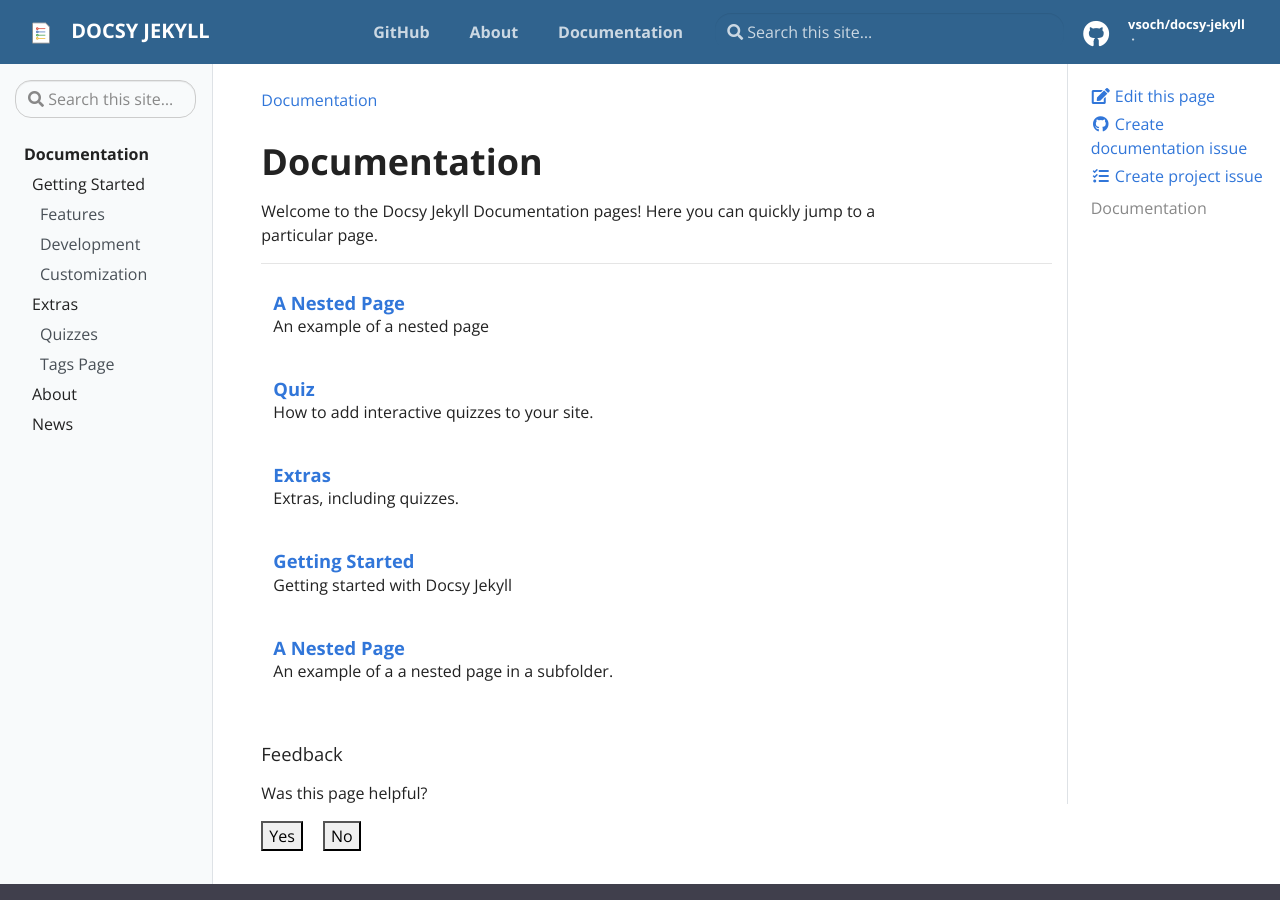
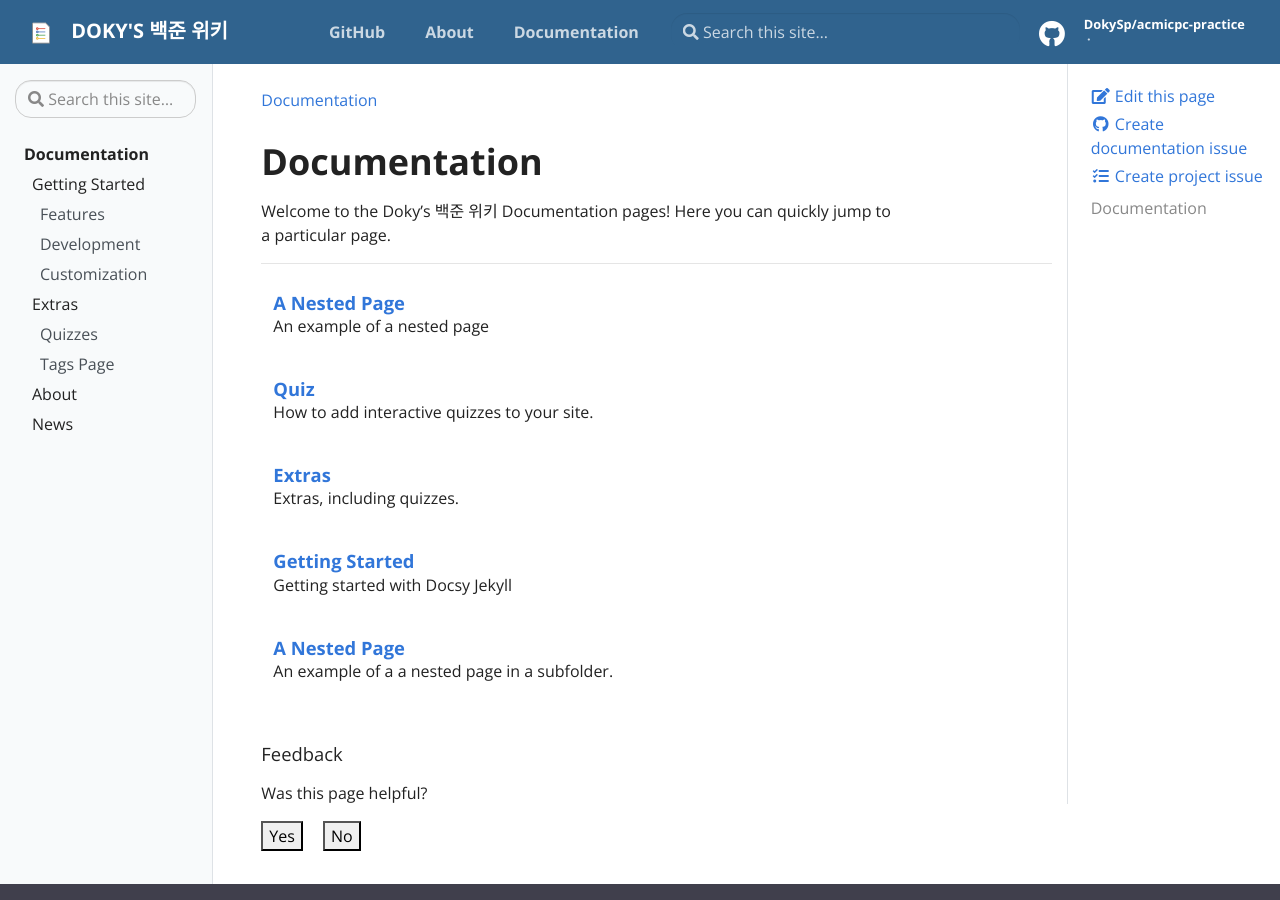
Before and after one commit to uhug/uhug.github.io, a Jekyll site: the page built from pages/docs.md, in a window 1280 px wide and 900 px high. Built offline with Jekyll 4.4.1, drawn with Linux system fonts in a browser that asks for light colours; some of the changed text lies outside the part shown.

Commit message:
Update _config.yml

```diff
--- a/_config.yml
+++ b/_config.yml
@@ -14,29 +14,27 @@
 # You can create any custom variable you would like, and they will be accessible
 # in the templates via {{ site.myvariable }}.
 
-title: Docsy Jekyll
-email: your-email@domain.com
-author: Dinosaur Avocado
+title: Doky's 백준 위키
+email: uhug@naver.com
+author: DokySp
 description: > # this means to ignore newlines until "baseurl:"
-  Write an awesome description for your new site here. You can edit this
-  line in _config.yml. It will appear in your document head meta (for
-  Google search results) and in your feed.xml site description.
+  백준 온라인 저지를 풀고 풀이 내용을 정리한 위키입니다.
 
 # DO NOT CHANGE THE LINE OF THIS FILE without editing .circleci/circle_urls.sh
 baseurl: "/docsy-jekyll" # the subpath of your site, e.g. /blog
 
 # This is mostly for testing
-url: "https://vsoch.github.io" # the base hostname & protocol for your site
+url: "https://uhug.github.io" # the base hostname & protocol for your site
 
 # Social (First three Required)
-repo: "https://github.com/vsoch/docsy-jekyll"
-github_user: "vsoch"
-github_repo: "docsy-jekyll"
+repo: "https://github.com/DokySp/acmicpc-practice"
+github_user: "DokySp"
+github_repo: "acmicpc-practice"
 
 # Optional
-twitter: vsoch
-linkedin: vsochat
-dockerhub: vanessa
+twitter:
+linkedin:
+dockerhub:
 
 # Should there be feedback buttons at the bottom of pages?
 feedback: true
```
